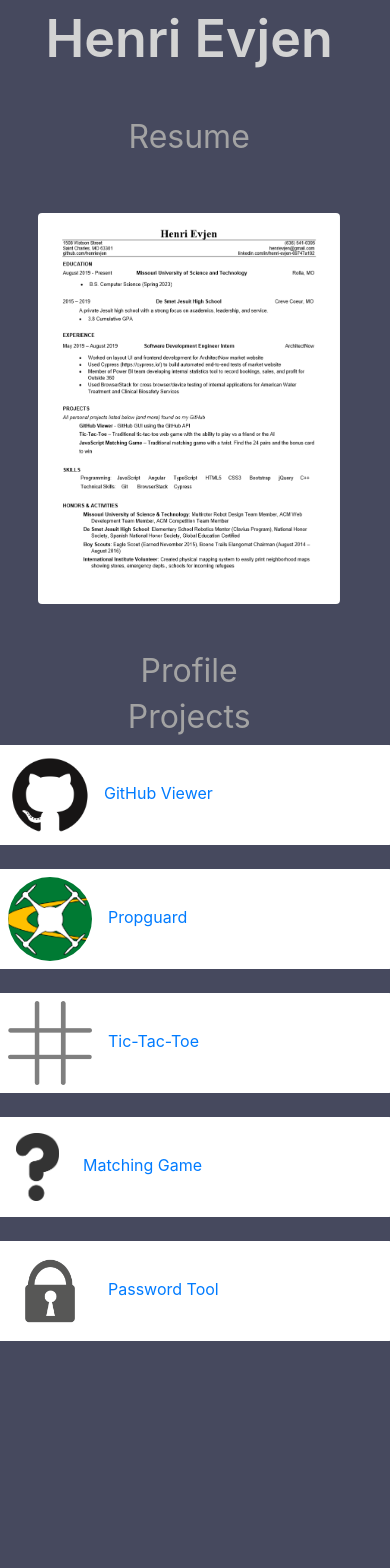
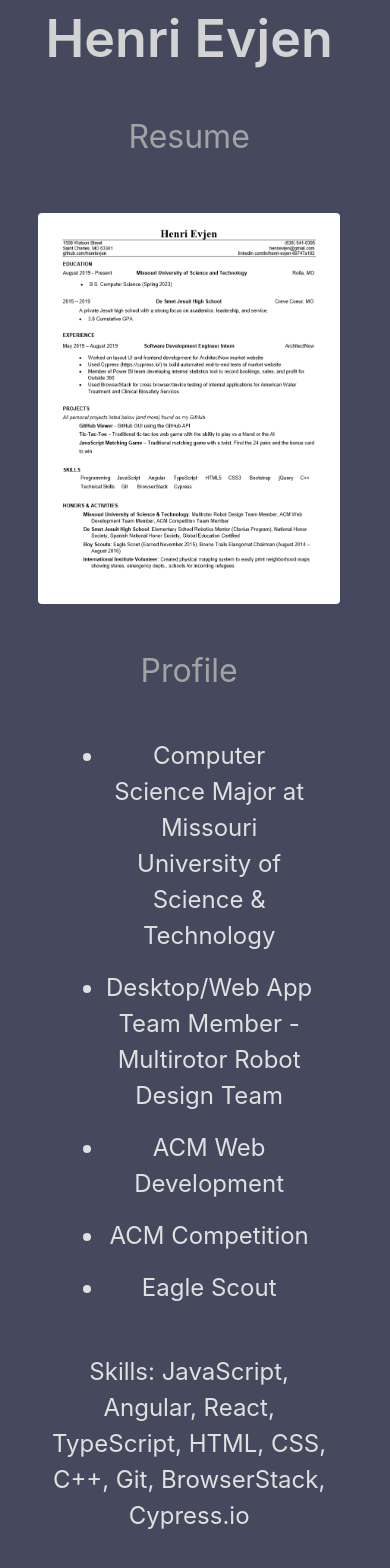
Before and after one commit to henrievjen/Profile, a React (Create React App) app: page /profile in a window 390 px wide. Shown: the top 1568 px of the page. Before the commit the page ends 1341 px from the top, so only its background shows below. Built offline with nearby package versions, Linux system fonts and the light colour scheme.

Commit message:
fixed projects css on small screen

```diff
--- a/src/components/profile/Profile.css
+++ b/src/components/profile/Profile.css
@@ -0,0 +1,4 @@
+.profile-content {
+    color: rgb(224, 224, 224);
+    font-size: 24px;
+}
--- a/src/components/profile/Profile.tsx
+++ b/src/components/profile/Profile.tsx
@@ -5,8 +5,18 @@ import '../../App.css';
 
 const Profile: React.FC = () => {
   return (
-    <div className="profile col-xl-4 text-center border-left border-right border-light mt-5 mt-lg-0">
+    <div className="profile col-xl-4 text-center border-left border-right border-light mt-5 mt-xl-0 mb-5">
         <h2 className="section-header">Profile</h2>
+        <p className="profile-content mt-5 pl-5 pr-5">
+          <ul>
+            <li className="m-3">Computer Science Major at Missouri University of Science & Technology</li>
+            <li className="m-3">Desktop/Web App Team Member - Multirotor Robot Design Team</li>
+            <li className="m-3">ACM Web Development</li>
+            <li className="m-3">ACM Competition</li>
+            <li className="m-3">Eagle Scout</li>
+          </ul>
+          <p className="mt-5">Skills: JavaScript, Angular, React, TypeScript, HTML, CSS, C++, Git, BrowserStack, Cypress.io</p>
+        </p>
     </div>
   );
 }
--- a/src/components/projects/Projects.css
+++ b/src/components/projects/Projects.css
@@ -11,3 +11,14 @@
   width: auto;
   height: 100%;
 }
+
+.hovered:hover {
+  box-shadow: 0px 0px 50px #000000;
+}
+
+@media only screen and (max-width: 1199px) {
+  .projects {
+    padding-left: 200px;
+    padding-right: 200px;
+  }
+}
--- a/src/components/projects/Projects.tsx
+++ b/src/components/projects/Projects.tsx
@@ -10,7 +10,7 @@ import lock from './projects-images/lock.png';
 
 const Projects: React.FC = () => {
   return (
-    <div className="projects col-xl-4 text-center">
+    <div className="projects col-xl-4 text-center mb-5">
         <h2 className="section-header col-12 mb-xl-5">Projects</h2>
         <div className="projects-list row">
             <div className="project col-xl-8 offset-xl-2 rounded hovered">
```
Lines whose indentation alone changed are shown as unchanged.
